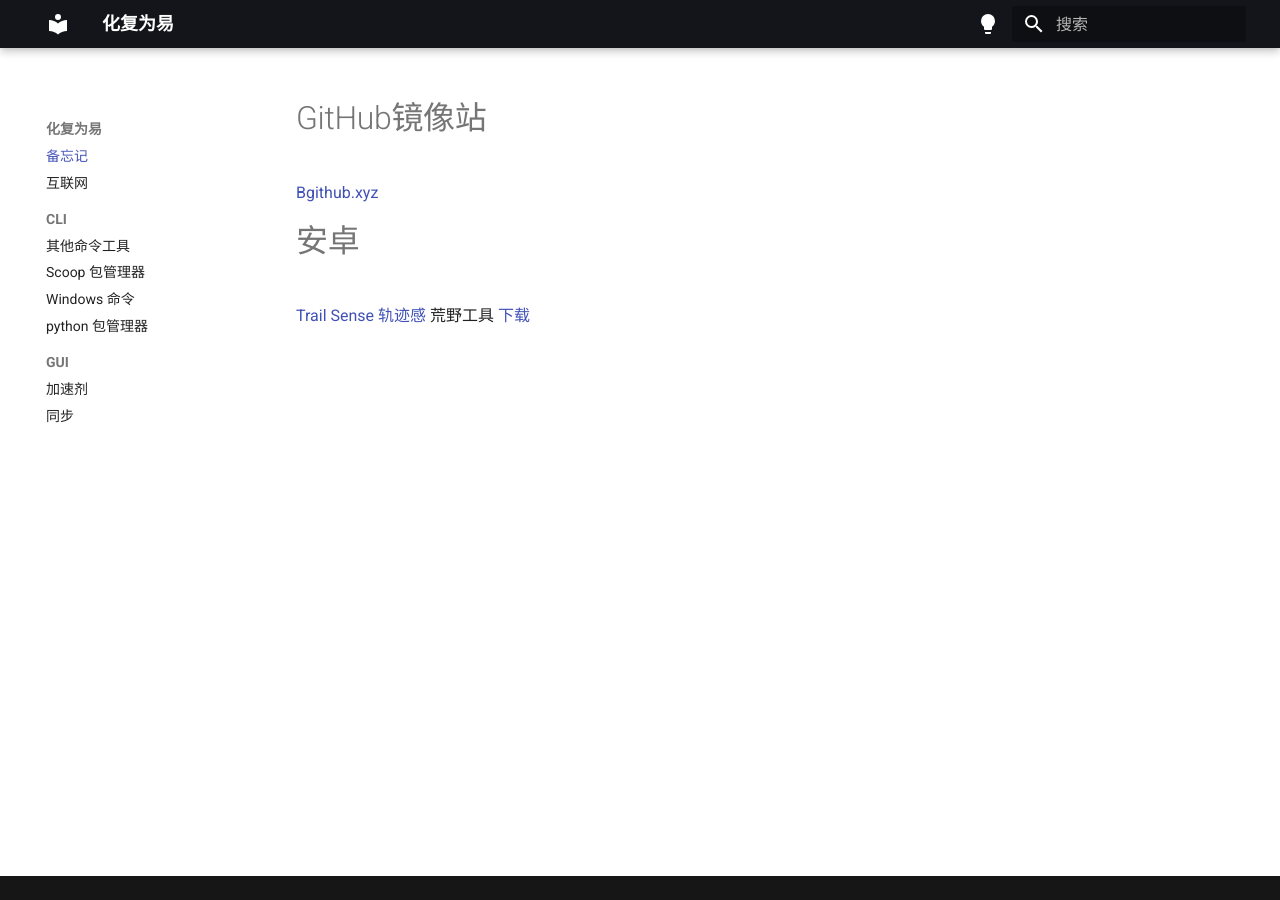
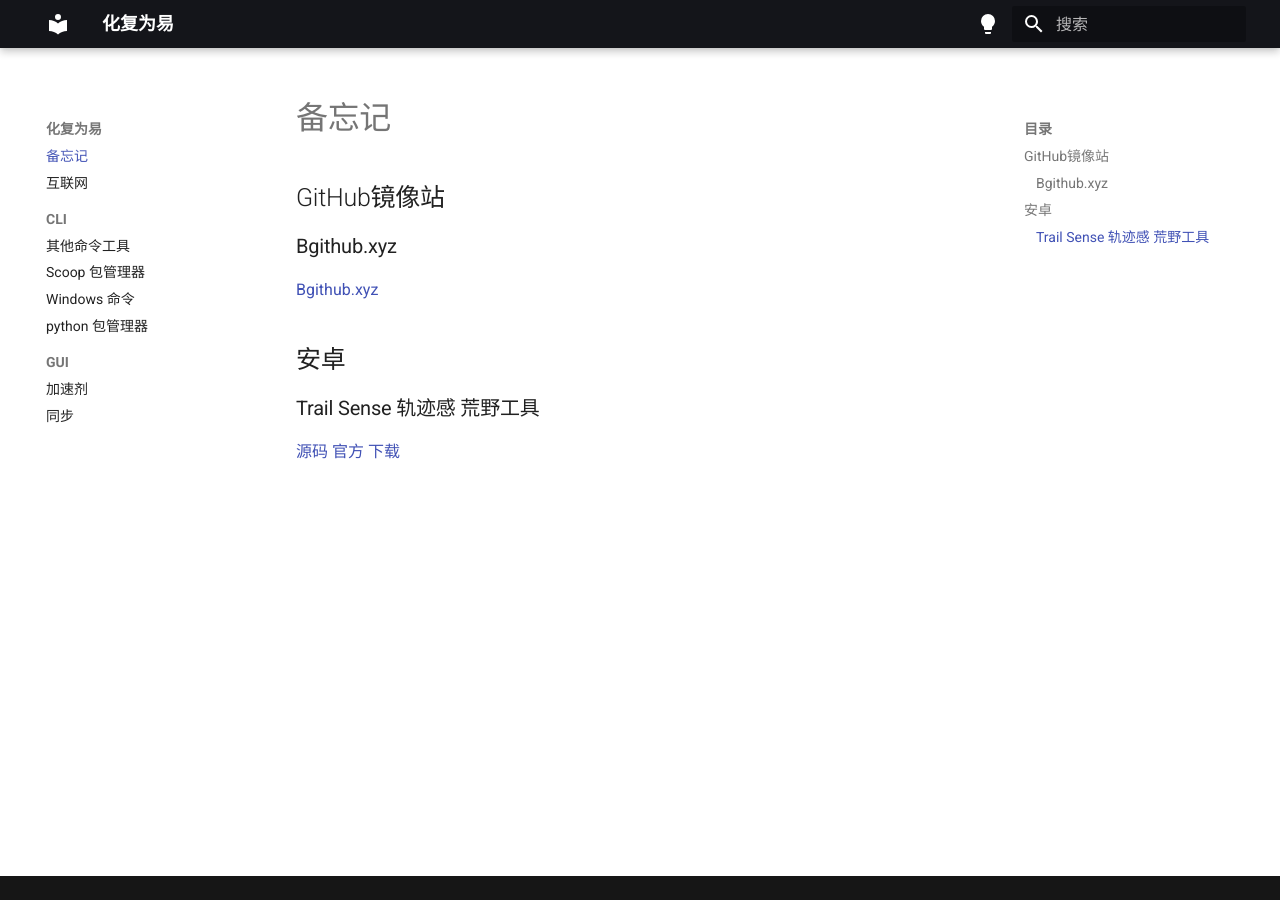
Before and after one commit to classronin/ClassRonin.GitHub.IO, an MkDocs documentation site: the page built from docs/index.md, in a window 1280 px wide. Built offline with MkDocs 1.6.1 and Material for MkDocs 9.7.7, drawn with Linux system fonts in a browser that asks for light colours; comment, search, counter and statistics services are not loaded.

Commit message:
Update index.md

```diff
--- a/docs/index.md
+++ b/docs/index.md
@@ -2,12 +2,13 @@
 title: 备忘记
 ---
 
-# GitHub镜像站
-
+## GitHub镜像站
+### Bgithub.xyz
 [Bgithub.xyz](Bgithub.xyz)
 
 
-# 安卓
-
-[Trail Sense 轨迹感](https://bgithub.xyz/kylecorry31/Trail-Sense)
-荒野工具 [下载](https://bgithub.xyz/kylecorry31/Trail-Sense/releases/download/7.1.0/Trail-Sense-7.1.0-github-release.apk)
+## 安卓
+### Trail Sense 轨迹感 荒野工具
+[源码](https://bgithub.xyz/kylecorry31/Trail-Sense)
+[官方](https://kylecorry.com/Trail-Sense/)
+[下载](https://bgithub.xyz/kylecorry31/Trail-Sense/releases/download/7.1.0/Trail-Sense-7.1.0-github-release.apk)
```
